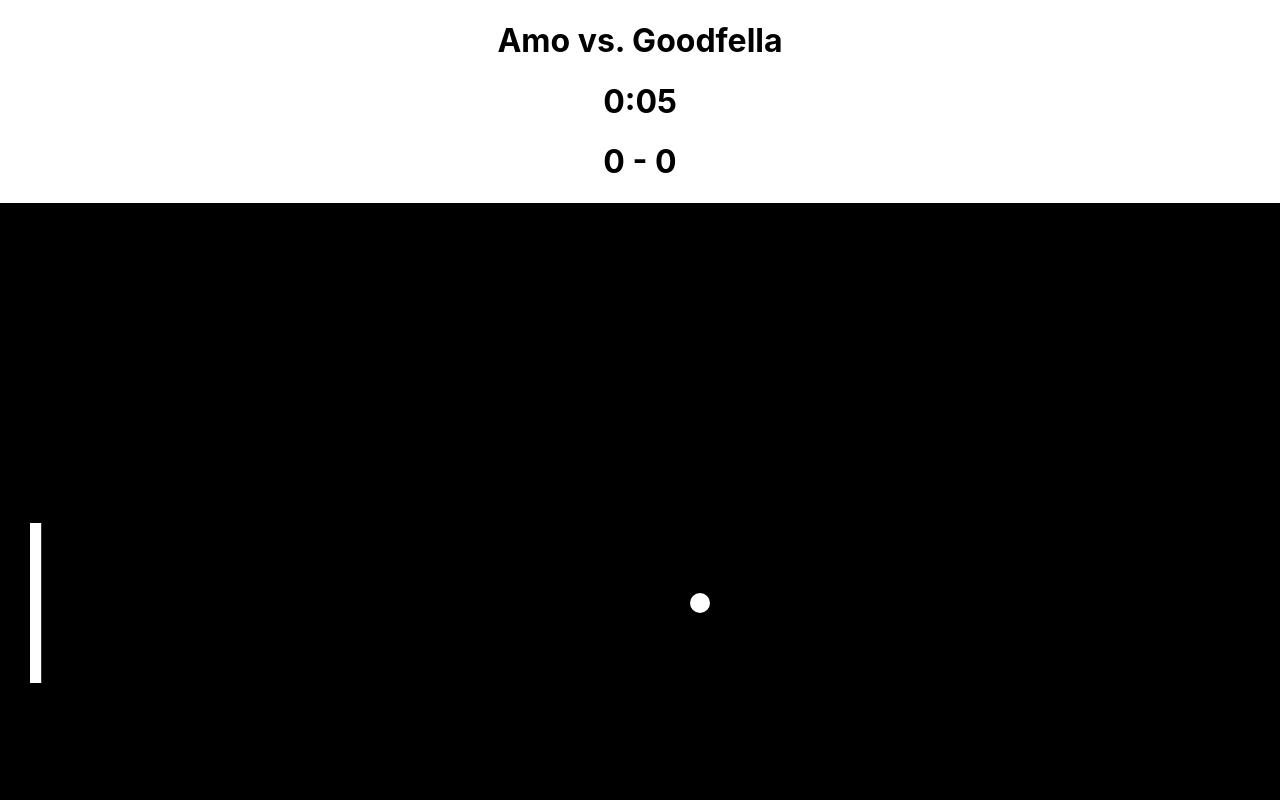
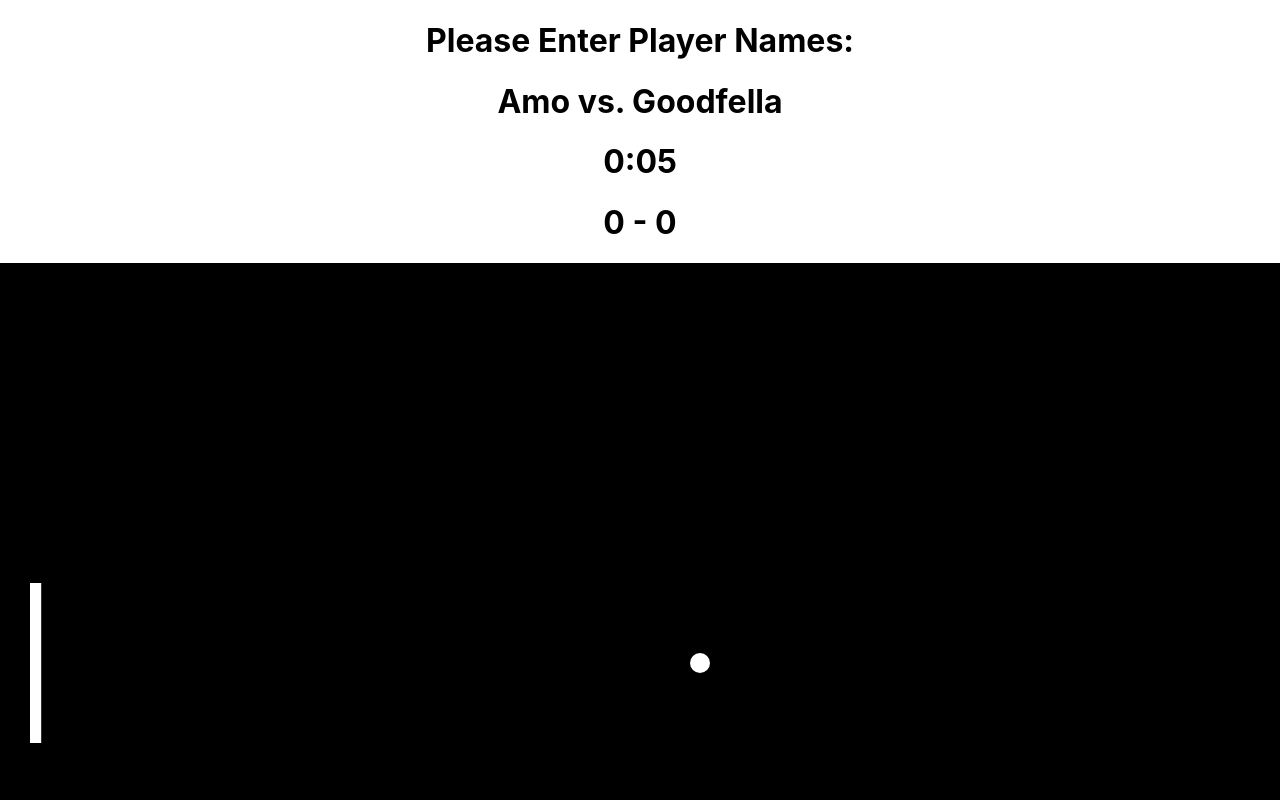
Before and after one commit to Aman-Hundal/PongJS, a React (Create React App) app in the folder frontend/: page / in a window 1280 px wide. Shown: the top 800 px of the page. Built offline with nearby package versions, Linux system fonts and the light colour scheme.

Commit message:
added index/user component

```diff
--- a/frontend/src/App.js
+++ b/frontend/src/App.js
@@ -1,9 +1,9 @@
 import './App.css';
-import Canvas from "./components/Canvas"
+import Canvas from "./components/Canvas";
 import Leaderboard from './components/Leaderboard';
 import Players from './components/Players';
+import Index from './components/users/Index';
 import {useState, useEffect} from 'react';
-
 
 function App() {
 const [state, setState] = useState({
@@ -98,6 +98,7 @@ const testData = [
 
   return (
     <div className="App">
+      <Index />
       <Players P1={state.player1} P2={state.player2} />
       <Canvas winner={winner} newGame={newGame} endGame={endGame} gameOn={state.gameOn} P1={state.player1} P2={state.player2} increaseScoreP1={increaseScoreP1} increaseScoreP2={increaseScoreP2} mins={state.minutes} secs={state.seconds} animateTimer={animateTimer} />
       <Leaderboard matches={testData} />
--- a/frontend/src/components/Canvas.jsx
+++ b/frontend/src/components/Canvas.jsx
@@ -8,8 +8,6 @@ import PlayAgain from './PlayAgain';
 import Result from './Result';
 const Canvas = function(props) {
   const {P1, P2, increaseScoreP1, increaseScoreP2, mins, secs, animateTimer, newGame, gameOn, endGame, winner} = props;
-  // console.log(scoreP1)
-  // console.log(scoreP2)
   // const fps = 30;
   const canvasRef = useRef(null);
   const ballRef = useRef({x: 700, y: 400, r: 10, vx: 0, vy: 0, speed: 5}); //speed 10 best, 14 max, 7 slow, 20 super
@@ -19,8 +17,8 @@ const Canvas = function(props) {
   const timerRef = useRef({mins: mins, secs: secs});
   let gameOnRef = useRef(gameOn);
 
-  console.log("ref", gameOnRef.current)
-  console.log("state", gameOn)
+  console.log("ref", gameOnRef.current);
+  console.log("state", gameOn);
 
   const createBoard = (context, ball, rightPaddle, leftPaddle) => {
     context.clearRect(0, 0, context.canvas.width, context.canvas.height);
--- /dev/null
+++ b/frontend/src/components/users/Index.jsx
@@ -0,0 +1,7 @@
+const Index = (props) => {
+  return (
+    <h1>Please Enter Player Names: </h1>
+  )
+}
+
+export default Index;
```
